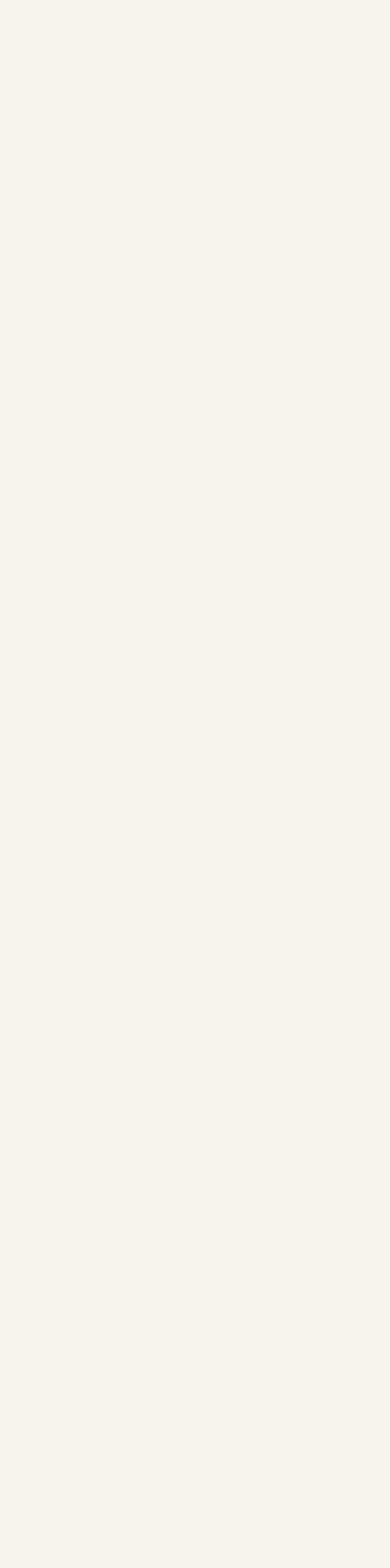
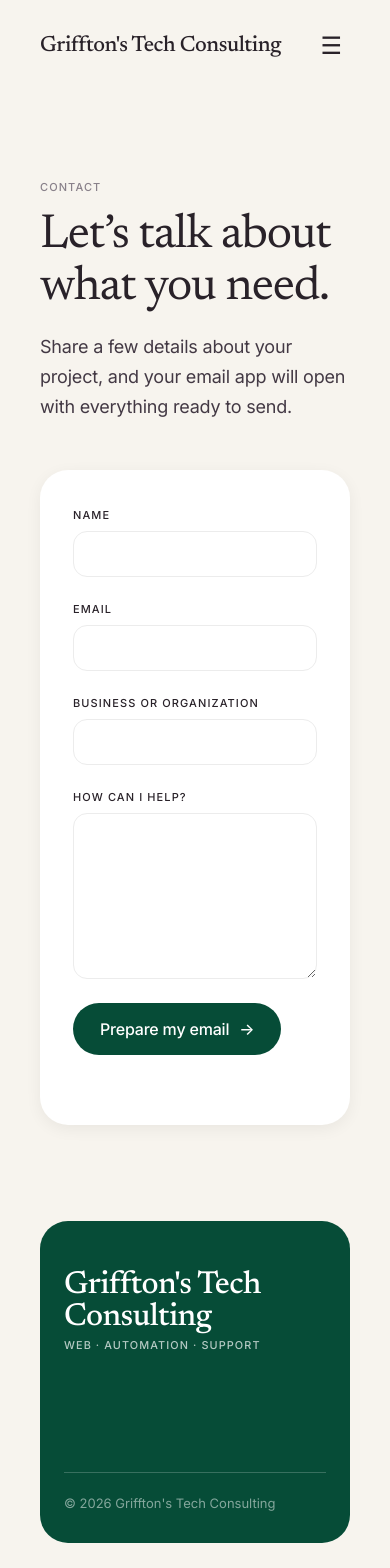
Before and after one commit to msgem0523/grifftontechconsulting, a React (Vite) app in the folder grifftons-tech-consulting-react/: page /contact in a window 390 px wide. Before the commit this address had no page. Shown: the top 1568 px of the page. Before the commit the page ends 844 px from the top, so only its background shows below. Built offline with nearby package versions, Linux system fonts and the light colour scheme.

Commit message:
feat(interactions): Add mobile nav and contact form handling

```diff
--- a/grifftons-tech-consulting-react/src/App.jsx
+++ b/grifftons-tech-consulting-react/src/App.jsx
@@ -8,6 +8,7 @@ import LandingPages from './pages/LandingPages';
 import QrPages from './pages/QrPages';
 import TechSupport from './pages/TechSupport';
 import Pricing from './pages/Pricing';
+import Contact from './pages/Contact';
 import Questionnaire from './pages/Questionnaire';
 import TeMechaResume from './pages/resume/TeMechaResume';
 
@@ -24,6 +25,7 @@ function App() {
           <Route path="/tech-support" element={<TechSupport />} />
           <Route path="/pricing" element={<Pricing />} />
           <Route path="/questionnaire" element={<Questionnaire />} />
+          <Route path="/contact" element={<Contact />} />
           <Route path="/resume/temecha" element={<TeMechaResume />} />
         </Route>
       </Routes>
--- a/grifftons-tech-consulting-react/src/components/Layout.jsx
+++ b/grifftons-tech-consulting-react/src/components/Layout.jsx
@@ -8,6 +8,7 @@ const NAV_ITEMS = [
   { id: '/', label: 'Home' },
   { id: '/about', label: 'About' },
   { id: '/pricing', label: 'Pricing' },
+  { id: '/contact', label: 'Contact' },
 ];
 
 function Layout() {
@@ -30,7 +31,6 @@ function Layout() {
         homeId="/"
         onNavigate={(id) => navigate(id)}
         action={<Button size="s" onClick={() => navigate('/#contact')}>Start a project</Button>}
-        style={{ flexWrap: 'wrap' }}
       />
       <main>
         <Outlet />
--- a/grifftons-tech-consulting-react/src/ds/components/content/Chip.jsx
+++ b/grifftons-tech-consulting-react/src/ds/components/content/Chip.jsx
@@ -1,22 +1,74 @@
 import React from 'react';
 
 const TONES={
-  neutral:['var(--haze-light)','var(--text-secondary)','var(--line)'],
-  saffron:['var(--saffron-tint)','var(--saffron-dark)','transparent'],
-  forest:['var(--forest-tint)','var(--forest)','transparent'],
-  sky:['var(--sky-tint)','var(--sky)','transparent'],
-  berry:['var(--berry-tint)','var(--berry)','transparent'],
-  moss:['var(--moss-tint)','var(--forest)','transparent'],
-  coral:['var(--coral-tint)','var(--brick)','transparent'],
-  inverse:['var(--white-20)','var(--white)','transparent']
+  neutral:[
+    'var(--haze-light)',
+    'var(--text-secondary)',
+    'var(--line)'
+  ],
+  saffron:[
+    'var(--saffron-tint)',
+    'var(--saffron-dark)',
+    'transparent'
+  ],
+  forest:[
+    'var(--forest-tint)',
+    'var(--forest)',
+    'transparent'
+  ],
+  sky:[
+    'var(--sky-tint)',
+    'var(--sky)',
+    'transparent'
+  ],
+  berry:[
+    'var(--berry-tint)',
+    'var(--berry)',
+    'transparent'
+  ],
+  moss:[
+    'var(--moss-tint)',
+    'var(--forest)',
+    'transparent'
+  ],
+  coral:[
+    'var(--coral-tint)',
+    'var(--brick)',
+    'transparent'
+  ],
+  inverse:[
+    'var(--white-20)',
+    'var(--white)',
+    'transparent'
+  ]
 };
 
-export function Chip({tone='neutral',size='m',selected=false,children,style,...rest}){
+export function Chip({
+  tone='neutral',
+  size='m',
+  selected=false,
+  children,
+  style,
+  wrap=false,
+  ...rest
+}){
   const [bg,fg,bd]=TONES[tone]||TONES.neutral;
-  return <span style={{display:'inline-flex',alignItems:'center',gap:6,
-    padding:size==='s'?'4px 12px':'7px 16px',fontSize:size==='s'?12:13,lineHeight:'18px',letterSpacing:'-0.1px',
-    fontFamily:'var(--font-body)',fontWeight:500,borderRadius:'var(--radius-pill)',
-    background:selected?'var(--ink)':bg,color:selected?'var(--white)':fg,
-    border:'1px solid '+(selected?'var(--ink)':bd),whiteSpace:'nowrap',
+  return <span style={{
+    display:'inline-flex',
+    alignItems:'center',
+    gap:6,
+    padding:size==='s'?'4px 12px':'7px 16px',
+    fontSize:size==='s'?12:13,
+    lineHeight:'18px',
+    letterSpacing:'-0.1px',
+    fontFamily:'var(--font-body)',
+    fontWeight:500,
+    borderRadius:'var(--radius-pill)',
+    background:selected?'var(--ink)':bg,
+    color:selected?'var(--white)':fg,
+    border:'1px solid '+(selected?'var(--ink)':bd),
+    whiteSpace: wrap ? 'normal' : 'nowrap',
+    maxWidth: wrap ? '100%' : undefined,
+    overflowWrap: wrap ? 'anywhere' : undefined,
     transition:'var(--transition-interactive)',...style}} {...rest}>{children}</span>;
 }
--- a/grifftons-tech-consulting-react/src/ds/components/core/Wordmark.jsx
+++ b/grifftons-tech-consulting-react/src/ds/components/core/Wordmark.jsx
@@ -1,17 +1,59 @@
 import React from 'react';
 
-export function Wordmark({size=28,variant='full',tone='ink',lockup=false,role,style,...rest}){
-  const color = tone==='inverse' ? 'var(--white)' : tone==='forest' ? 'var(--forest)' : 'var(--ink)';
+export function Wordmark({
+  size= 28,
+  variant= 'full',
+  tone= 'ink',
+  lockup= false,
+  wrap= false,
+  role,
+  style,
+  ...rest}){
+  const color = tone === 'inverse' ? 'var(--white)' : tone === 'forest' ? 'var(--forest)' : 'var(--ink)';
   /* Adapted from the Temecha Griffin personal system: the identity rule (the name IS the
      mark, Newsreader Medium, never boxed) applied to this site's brand name. */
-  const text = variant==='initials' ? 'GTC' : variant==='first' ? "Griffton's" : "Griffton's Tech Consulting";
-  const mark = <span style={{fontFamily:'var(--font-display)',fontWeight:500,fontSize:size,
-    lineHeight:1,letterSpacing:size>40?'-0.035em':'-0.02em',color,display:'block',whiteSpace:'nowrap'}}>{text}</span>;
-  if(!lockup) return <span style={{display:'inline-block',...style}} {...rest}>{mark}</span>;
-  return <span style={{display:'inline-flex',flexDirection:'column',gap:size*0.18,...style}} {...rest}>
+  const text = variant === 'initials' ? 'GTC' : variant === 'first' ? "Griffton's" : "Griffton's Tech Consulting";
+  const mark = (
+    <span
+      style={{
+        fontFamily: 'var(--font-display)',
+        fontWeight: 500,
+        fontSize: size,
+        lineHeight: 1,
+        letterSpacing: size > 40 ? '-0.035em' : '-0.02em',
+        color,
+        display: 'block',
+        whiteSpace: wrap ? 'normal' : 'nowrap',
+        overflowWrap: wrap ? 'anywhere' : undefined,
+        maxWidth: '100%',
+      }}
+    >
+      {text}
+    </span>
+  );
+  if(!lockup) return <span style={{
+    display: 'inline-block',
+    ...style}} {...rest}>{mark}</span>;
+  return <span style={{
+    display: 'inline-flex',
+    flexDirection: 'column',
+    gap: size*0.18,
+    ...style}} {...rest}>
     {mark}
-    <span style={{fontFamily:'var(--font-body)',fontSize:Math.max(10,size*0.34),lineHeight:1.25,
-      letterSpacing:'0.1em',textTransform:'uppercase',fontWeight:500,
-      color:tone==='inverse'?'var(--white-70)':'var(--slate)'}}>{role||'Web · Automation · Support'}</span>
+    <span
+      style={{
+        fontFamily: 'var(--font-body)',
+        fontSize: Math.max(10,size*0.34),
+        lineHeight: 1.25,
+        letterSpacing: '0.1em',
+        textTransform: 'uppercase',
+        fontWeight: 500,
+        color: tone === 'inverse' ? 'var(--white-70)' : 'var(--slate)',
+        whiteSpace: wrap ? 'anywhere' : undefined,
+        maxWidth: '100%',
+      }}
+    >
+      {role||'Web · Automation · Support'}
+    </span>
   </span>;
 }
--- a/grifftons-tech-consulting-react/src/ds/components/layout/Footer.jsx
+++ b/grifftons-tech-consulting-react/src/ds/components/layout/Footer.jsx
@@ -1,20 +1,59 @@
 import React from 'react';
 import { Wordmark } from '../core/Wordmark.jsx';
+import styles from './Footer.module.css';
 
-export function Footer({columns=[],note,style,...rest}){
-  return <footer style={{margin:'0 var(--page-gutter) var(--page-gutter)',padding:'72px 48px 40px',
-    background:'var(--forest)',borderRadius:'var(--radius-l)',color:'var(--white)',...style}} {...rest}>
-    <div style={{margin:'0 auto',maxWidth:1080}}>
-      <Wordmark size={40} tone="inverse" lockup/>
-      <div style={{display:'grid',gridTemplateColumns:'repeat('+Math.max(columns.length,1)+',1fr)',gap:32,marginTop:56}}>
-        {columns.map(c=><div key={c.title}>
-          <div style={{fontFamily:'var(--font-body)',fontSize:11,letterSpacing:'.1em',textTransform:'uppercase',fontWeight:500,color:'var(--white-50)',marginBottom:14}}>{c.title}</div>
-          {c.items.map(i=><div key={i} style={{fontSize:15,lineHeight:'28px',color:'var(--white-70)'}}>{i}</div>)}
-        </div>)}
+export function Footer({
+  columns=[],
+  note,
+  style,
+  ...rest}){
+  return (
+    <footer
+      className={styles.footer}
+      style={style}
+      {...rest}
+    >
+      <div className={styles.inner}>
+        <Wordmark
+          size={32}
+          tone="inverse"
+          lockup
+          wrap
+          style={{ maxWidth: '100%' }}
+        />
+        <div style={{
+          display:'grid',
+          gridTemplateColumns:'repeat('+Math.max(columns.length,1)+',1fr)',
+          gap:32,
+          marginTop:56
+        }}>
+          {columns.map(c=><div key={c.title}>
+            <div style={{
+              fontFamily:'var(--font-body)',
+              fontSize:11,
+              letterSpacing:'.1em',
+              textTransform:'uppercase',
+              fontWeight:500,
+              color:'var(--white-50)',
+              marginBottom:14
+            }}>{c.title}</div>
+            {c.items.map(i=><div key={i} style={{
+              fontSize:15,
+              lineHeight:'28px',
+              color:'var(--white-70)'
+            }}>{i}</div>)}
+          </div>)}
+        </div>
+        <div style={{
+          marginTop:64,
+          paddingTop:22,
+          borderTop:'1px solid var(--white-20)',
+          fontSize:13,
+          color:'var(--white-50)'
+        }}>
+          {note||'© '+new Date().getFullYear()+' Temecha Griffin'}
+        </div>
       </div>
-      <div style={{marginTop:64,paddingTop:22,borderTop:'1px solid var(--white-20)',fontSize:13,color:'var(--white-50)'}}>
-        {note||'© '+new Date().getFullYear()+' Temecha Griffin'}
-      </div>
-    </div>
-  </footer>;
+    </footer>
+  );
 }
--- /dev/null
+++ b/grifftons-tech-consulting-react/src/ds/components/layout/Footer.module.css
@@ -0,0 +1,27 @@
+.footer {
+  margin: 0 var(--page-gutter) var(--page-gutter);
+  padding: 72px 48px 40px;
+  background: var(--forest);
+  border-radius: var(--radius-l);
+  color: var(--white);
+  overflow: hidden;
+}
+
+.inner {
+  width: 100%;
+  max-width: 1080px;
+  min-width: 0;
+  margin: 0 auto;
+}
+
+@media (max-width: 600px) {
+  .footer {
+    padding: 48px 24px 32px;
+  }
+}
+
+@media (max-width: 360px) {
+  .footer {
+    padding-inline: 18px;
+  }
+}
--- a/grifftons-tech-consulting-react/src/ds/components/layout/Nav.jsx
+++ b/grifftons-tech-consulting-react/src/ds/components/layout/Nav.jsx
@@ -1,23 +1,98 @@
-import React from 'react';
+import React, { useEffect, useState } from 'react';
 import { Wordmark } from '../core/Wordmark.jsx';
+import styles from './Nav.module.css';
 
-export function Nav({items=[],active,onNavigate,action,tone='page',homeId='home',style,...rest}){
-  const inverse=tone==='inverse';
-  return <nav style={{position:'sticky',top:0,zIndex:40,display:'flex',alignItems:'center',gap:'48px',
-    padding:'22px var(--page-gutter)',background:inverse?'var(--forest)':'var(--pearl)',
-    color:inverse?'var(--white)':'var(--ink)',...style}} {...rest}>
-    <a href="#" onClick={e=>{e.preventDefault();onNavigate&&onNavigate(homeId)}} style={{boxShadow:'none'}}>
-      <Wordmark size={22} tone={inverse?'inverse':'ink'}/>
-    </a>
-    <div style={{display:'flex',gap:'30px',flex:1}}>
-      {items.map(it=>{
-        const on=active===it.id;
-        return <a key={it.id} href="#" onClick={e=>{e.preventDefault();onNavigate&&onNavigate(it.id)}}
-          style={{fontFamily:'var(--font-body)',fontSize:15,letterSpacing:'-0.2px',fontWeight:500,
-            color:inverse?(on?'var(--white)':'var(--white-70)'):(on?'var(--ink)':'var(--text-muted)'),
-            boxShadow:on?'inset 0 -2px 0 var(--saffron)':'none',paddingBottom:2,
-            transition:'var(--transition-interactive)'}}>{it.label}</a>;})}
-    </div>
-    {action}
-  </nav>;
+export function Nav({
+  items = [],
+  active,
+  onNavigate,
+  action,
+  tone = 'page',
+  homeId = 'home',
+  style,
+  ...rest
+}) {
+  const [isOpen, setIsOpen] = useState(false);
+  const inverse = tone === 'inverse';
+
+  const handleNavigate = (id) => {
+    onNavigate?.(id);
+    setIsOpen(false);
+  };
+
+  useEffect(() => {
+    const handleEscape = (event) => {
+      if (event.key === 'Escape') {
+        setIsOpen(false);
+      }
+    };
+
+    document.addEventListener('keydown', handleEscape);
+
+    return () => {
+      document.removeEventListener('keydown', handleEscape);
+    };
+  }, []);
+
+  return (
+    <nav
+      className={`${styles.nav} ${inverse ? styles.inverse : ''}`}
+      style={style}
+      aria-label="Main navigation"
+      {...rest}
+    >
+      <a
+        href="#"
+        className={styles.wordmark}
+        onClick={(event) => {
+          event.preventDefault();
+          handleNavigate(homeId);
+        }}
+      >
+        <Wordmark size={22} tone={inverse ? 'inverse' : 'ink'} />
+      </a>
+
+      <button
+        type="button"
+        className={styles.navToggle}
+        aria-label="Toggle navigation menu"
+        aria-expanded={isOpen}
+        aria-controls="primary-navigation"
+        onClick={() => setIsOpen((current) => !current)}
+      >
+        <span aria-hidden="true">{isOpen ? '✕' : '☰'}</span>
+      </button>
+
+      <div
+        id="primary-navigation"
+        className={`${styles.menu} ${isOpen ? styles.open : ''}`}
+      >
+        <div className={styles.navLinks}>
+          {items.map((item) => {
+            const isActive = active === item.id;
+
+            return (
+              <a
+                key={item.id}
+                href="#"
+                className={isActive ? styles.active : ''}
+                onClick={(event) => {
+                  event.preventDefault();
+                  handleNavigate(item.id);
+                }}
+              >
+                {item.label}
+              </a>
+            );
+          })}
+        </div>
+
+        {action && (
+          <div className={styles.action} onClick={() => setIsOpen(false)}>
+            {action}
+          </div>
+        )}
+      </div>
+    </nav>
+  );
 }
--- /dev/null
+++ b/grifftons-tech-consulting-react/src/ds/components/layout/Nav.module.css
@@ -0,0 +1,111 @@
+.nav {
+  position: sticky;
+  top: 0;
+  z-index: 40;
+  display: flex;
+  align-items: center;
+  gap: 48px;
+  padding: 22px var(--page-gutter);
+  background: var(--pearl);
+  color: var(--ink);
+}
+
+.inverse {
+  background: var(--forest);
+  color: var(--white);
+}
+
+.wordmark {
+  box-shadow: none;
+  flex-shrink: 0;
+}
+
+.menu {
+  display: flex;
+  align-items: center;
+  gap: 48px;
+  flex: 1;
+}
+
+.navLinks {
+  display: flex;
+  align-items: center;
+  gap: 30px;
+  flex: 1;
+}
+
+.navLinks a {
+  padding-bottom: 2px;
+  color: var(--text-muted);
+  font-family: var(--font-body);
+  font-size: 15px;
+  font-weight: 500;
+  letter-spacing: -0.2px;
+  text-decoration: none;
+  box-shadow: none;
+  transition: var(--transition-interactive);
+}
+
+.navLinks a.active {
+  color: var(--ink);
+  box-shadow: inset 0 -2px 0 var(--saffron);
+}
+
+.inverse .navLinks a {
+  color: var(--white-70);
+}
+
+.inverse .navLinks a.active {
+  color: var(--white);
+}
+
+.navToggle {
+  display: none;
+  margin-left: auto;
+  border: 0;
+  padding: 0.5rem;
+  background: transparent;
+  color: inherit;
+  font-size: 1.5rem;
+  line-height: 1;
+  cursor: pointer;
+}
+
+.action {
+  flex-shrink: 0;
+}
+
+@media (max-width: 768px) {
+  .nav {
+    flex-wrap: wrap;
+    gap: 0;
+    padding-block: 18px;
+  }
+
+  .navToggle {
+    display: block;
+  }
+
+  .menu {
+    display: none;
+    width: 100%;
+    flex-direction: column;
+    align-items: stretch;
+    gap: 24px;
+    padding-top: 24px;
+  }
+
+  .menu.open {
+    display: flex;
+  }
+
+  .navLinks {
+    flex-direction: column;
+    align-items: flex-start;
+    gap: 18px;
+  }
+
+  .action {
+    align-self: flex-start;
+  }
+}
--- a/grifftons-tech-consulting-react/src/pages/Contact.jsx
+++ b/grifftons-tech-consulting-react/src/pages/Contact.jsx
@@ -1,7 +1,165 @@
-import React from 'react';
+import React, { useState } from 'react';
+import { Section, SectionHead } from '../ds/components/layout/Section.jsx';
+import { Text } from '../ds/components/core/Text.jsx';
+import { Button } from '../ds/components/core/Button.jsx';
+import { Card } from '../ds/components/content/Card.jsx';
+
+const inputStyles = {
+  display: 'block',
+  width: '100%',
+  marginTop: 8,
+  padding: '12px 14px',
+  border: '1px solid var(--line)',
+  borderRadius: 'var(--radius-s)',
+  background: 'var(--white)',
+  color: 'var(--ink)',
+  font: 'inherit',
+  boxSizing: 'border-box',
+};
 
 function Contact() {
-  return <div><h1>Contact Us</h1><p>Get in touch with the Griffton’s team.</p></div>;
+  const [status, setStatus] = useState('');
+
+  function handleSubmit(event) {
+    event.preventDefault();
+
+    const formData = new FormData(event.currentTarget);
+
+    const name = formData.get('name')?.trim();
+    const email = formData.get('email')?.trim();
+    const business = formData.get('business')?.trim();
+    const message = formData.get('message')?.trim();
+
+    if (!name || !email || !message) {
+      setStatus('Please complete your name, email, and message.');
+      return;
+    }
+
+    const subject = encodeURIComponent(
+      `Website inquiry from ${name}${business ? ` — ${business}` : ''}`,
+    );
+
+    const body = encodeURIComponent(
+      [
+        `Name: ${name}`,
+        `Email: ${email}`,
+        business ? `Business: ${business}` : '',
+        '',
+        'Message:',
+        message,
+      ]
+        .filter(Boolean)
+        .join('\n'),
+    );
+
+    const form = event.currentTarget;
+
+    setStatus('Your email app is opening with your message ready to send.');
+
+    window.location.href =
+      `mailto:msgem0523@gmail.com?subject=${subject}&body=${body}`;
+
+      setTimeout(() => {
+        form.reset();
+      }, 500);
+  }
+
+  return (
+    <Section pad="default">
+      <SectionHead
+        label="Contact"
+        title="Let’s talk about what you need."
+        intro="Share a few details about your project, and your email app will open with everything ready to send."
+      />
+
+      <Card style={{ maxWidth: 720, margin: '0 auto' }}>
+        <form onSubmit={handleSubmit}>
+          <div
+            style={{
+              display: 'grid',
+              gridTemplateColumns:
+                'repeat(auto-fit, minmax(min(100%, 260px), 1fr))',
+              gap: 20,
+            }}
+          >
+            <label>
+              <Text as="span" type="label" sizing="M">
+                Name
+              </Text>
+
+              <input
+                type="text"
+                name="name"
+                autoComplete="name"
+                required
+                style={inputStyles}
+              />
+            </label>
+
+            <label>
+              <Text as="span" type="label" sizing="M">
+                Email
+              </Text>
+
+              <input
+                type="email"
+                name="email"
+                autoComplete="email"
+                required
+                pattern="^[^\s@]+@[^\s@]+\.[^\s@]{2,}$"
+                title="Please enter a valid email address, such as name@example.com"
+                style={inputStyles}
+              />
+            </label>
+          </div>
+
+          <label style={{ display: 'block', marginTop: 20 }}>
+            <Text as="span" type="label" sizing="M">
+              Business or organization
+            </Text>
+
+            <input
+              type="text"
+              name="business"
+              autoComplete="organization"
+              style={inputStyles}
+            />
+          </label>
+
+          <label style={{ display: 'block', marginTop: 20 }}>
+            <Text as="span" type="label" sizing="M">
+              How can I help?
+            </Text>
+
+            <textarea
+              name="message"
+              rows="7"
+              required
+              style={{
+                ...inputStyles,
+                resize: 'vertical',
+              }}
+            />
+          </label>
+
+          <Button type="submit" iconRight="→" style={{ marginTop: 24 }}>
+            Prepare my email
+          </Button>
+
+          <Text
+            type="body"
+            sizing="S"
+            color="var(--text-secondary)"
+            role="status"
+            aria-live="polite"
+            style={{ marginTop: 16, minHeight: '1.5em' }}
+          >
+            {status}
+          </Text>
+        </form>
+      </Card>
+    </Section>
+  );
 }
 
 export default Contact;
```
Also changed, not shown: grifftons-tech-consulting-react/src/pages/Pricing.jsx (+17 -7 lines).
